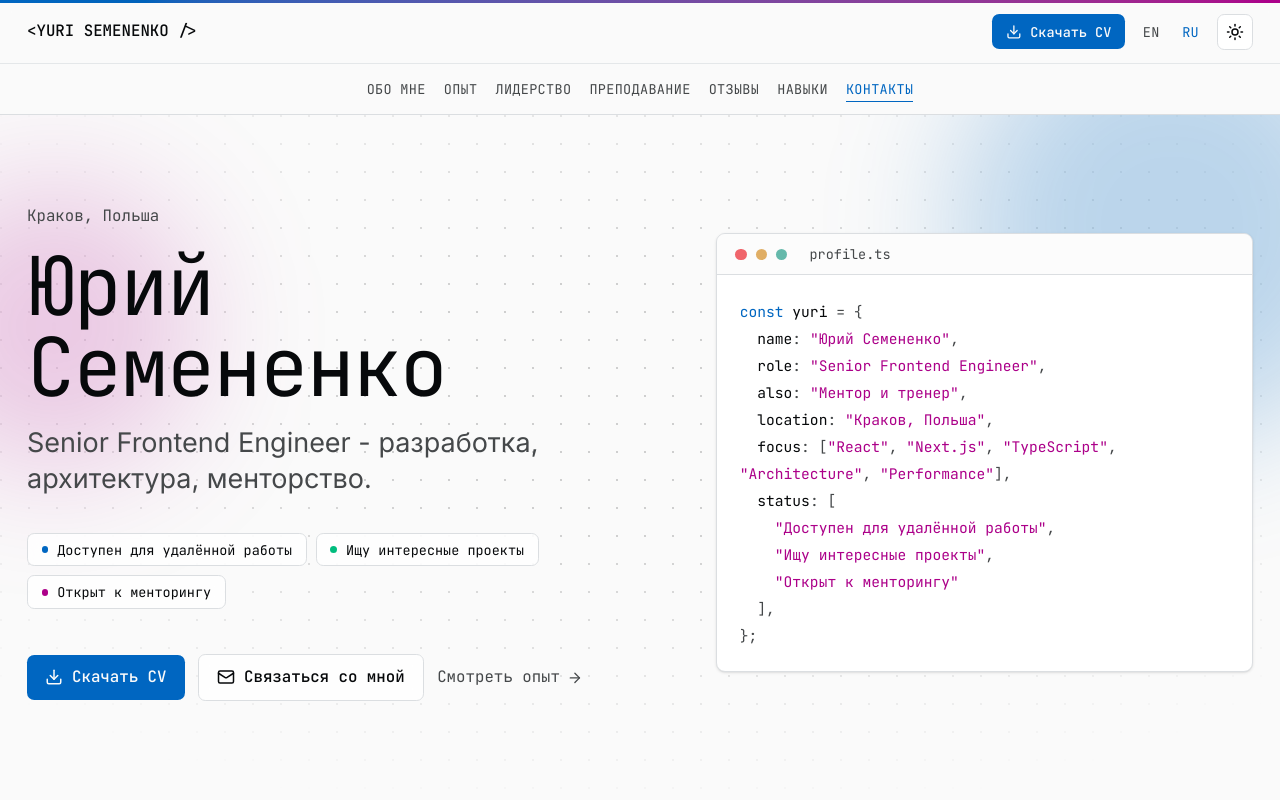
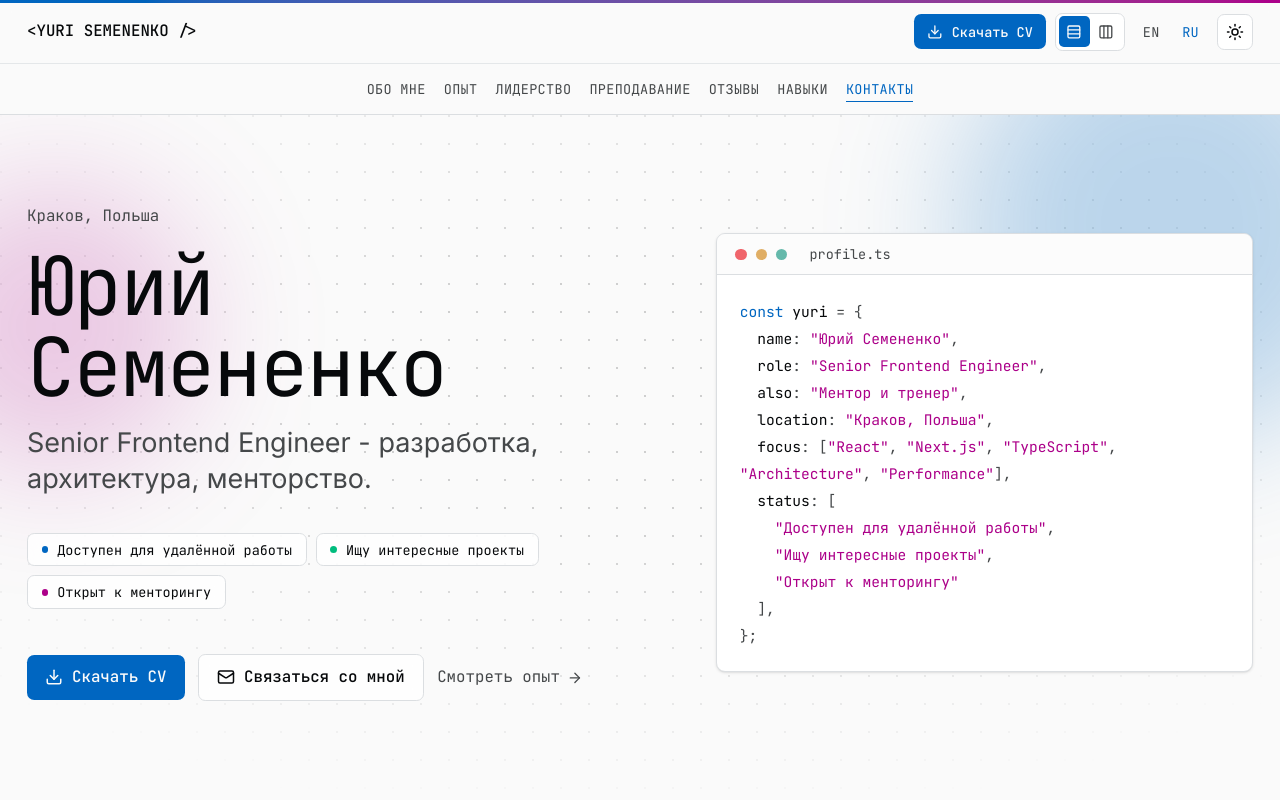
Before and after one commit to yuri-semenenko/personal-site, a Next.js app: page /ru in a window 1280 px wide. Shown: the top 800 px of the page. Built offline with nearby package versions, Linux system fonts and the light colour scheme.

Commit message:
feat: add persisted view mode preference

```diff
--- a/src/app/[locale]/page.tsx
+++ b/src/app/[locale]/page.tsx
@@ -3,6 +3,7 @@ import type { Locale } from "@/content/types";
 import { STATUS_VARIANTS } from "@/content/statuses";
 import { Header } from "@/components/header";
 import { Footer } from "@/components/footer";
+import { ViewModeProvider } from "@/components/view-mode";
 import { Hero } from "@/components/hero";
 import { AboutSection } from "@/components/sections/about";
 import { ExperienceSection } from "@/components/sections/experience";
@@ -50,8 +51,15 @@ export default async function Home({ params }: Props) {
     .map((s) => ({ key: s.key, label: ui.statusLabels[s.key], variant: STATUS_VARIANTS[s.key] }));
 
   return (
+    <ViewModeProvider>
       <div className="min-h-full flex flex-col">
-      <Header navigation={navigation} a11y={ui.a11y} locale={locale} localeSwitcher={ui.localeSwitcher} />
+        <Header
+          navigation={navigation}
+          a11y={ui.a11y}
+          locale={locale}
+          localeSwitcher={ui.localeSwitcher}
+          viewMode={ui.viewMode}
+        />
 
         <main className="flex-1">
           <Hero profile={profile} statuses={activeStatuses} emailContact={emailContact} />
@@ -79,5 +87,6 @@ export default async function Home({ params }: Props) {
 
         <Footer contacts={contacts.items} logo={navigation.logo} name={profile.name} />
       </div>
+    </ViewModeProvider>
   );
 }
--- a/src/components/header.tsx
+++ b/src/components/header.tsx
@@ -8,6 +8,7 @@ import { useActiveSection } from "@/hooks/use-active-section";
 import { ThemeToggle } from "@/components/theme-toggle";
 import { MobileMenu } from "@/components/mobile-menu";
 import { LocaleSwitcher } from "@/components/locale-switcher";
+import { ViewModeToggle } from "@/components/view-mode";
 import type { Locale, NavigationModel, UiModel } from "@/content/types";
 
 type Props = {
@@ -15,9 +16,10 @@ type Props = {
   a11y: UiModel["a11y"];
   locale: Locale;
   localeSwitcher: UiModel["localeSwitcher"];
+  viewMode: UiModel["viewMode"];
 };
 
-export function Header({ navigation, a11y, locale, localeSwitcher }: Props) {
+export function Header({ navigation, a11y, locale, localeSwitcher, viewMode }: Props) {
   const sectionIds = useMemo(
     () => navigation.items.map((item) => item.sectionId).filter((id): id is string => Boolean(id)),
     [navigation.items],
@@ -46,6 +48,7 @@ export function Header({ navigation, a11y, locale, localeSwitcher }: Props) {
               {downloadAction.label}
             </a>
           )}
+          <ViewModeToggle copy={viewMode} />
           <LocaleSwitcher locale={locale} localeSwitcher={localeSwitcher} />
           <ThemeToggle a11y={a11y} />
           <MobileMenu navigation={navigation} a11y={a11y} className="lg:hidden" />
--- /dev/null
+++ b/src/components/view-mode.tsx
@@ -0,0 +1,123 @@
+"use client";
+
+import { createContext, useContext, useMemo, useSyncExternalStore, type ReactNode } from "react";
+import { Columns3, Rows3 } from "lucide-react";
+import { cn } from "@/lib/utils";
+
+export type ViewMode = "vertical" | "horizontal";
+
+export type ViewModeCopy = {
+  label: string;
+  vertical: string;
+  horizontal: string;
+  switchToVertical: string;
+  switchToHorizontal: string;
+};
+
+type ViewModeContextValue = {
+  preference: ViewMode;
+  effectiveMode: ViewMode;
+  isDesktop: boolean;
+  setPreference: (mode: ViewMode) => void;
+};
+
+const DESKTOP_MEDIA_QUERY = "(min-width: 64rem)";
+const STORAGE_KEY = "view-mode";
+const STORAGE_CHANGE_EVENT = "view-mode-change";
+const ViewModeContext = createContext<ViewModeContextValue | null>(null);
+
+function readStoredPreference(): ViewMode {
+  if (typeof window === "undefined") return "vertical";
+  const stored = window.localStorage.getItem(STORAGE_KEY);
+  return stored === "horizontal" || stored === "vertical" ? stored : "vertical";
+}
+
+function subscribePreference(onStoreChange: () => void) {
+  window.addEventListener("storage", onStoreChange);
+  window.addEventListener(STORAGE_CHANGE_EVENT, onStoreChange);
+
+  return () => {
+    window.removeEventListener("storage", onStoreChange);
+    window.removeEventListener(STORAGE_CHANGE_EVENT, onStoreChange);
+  };
+}
+
+function getDesktopSnapshot() {
+  return window.matchMedia(DESKTOP_MEDIA_QUERY).matches;
+}
+
+function subscribeDesktop(onStoreChange: () => void) {
+  const mediaQuery = window.matchMedia(DESKTOP_MEDIA_QUERY);
+  mediaQuery.addEventListener("change", onStoreChange);
+
+  return () => mediaQuery.removeEventListener("change", onStoreChange);
+}
+
+export function ViewModeProvider({ children }: { children: ReactNode }) {
+  const preference = useSyncExternalStore<ViewMode>(subscribePreference, readStoredPreference, () => "vertical");
+  const isDesktop = useSyncExternalStore(subscribeDesktop, getDesktopSnapshot, () => false);
+
+  const setPreference = (mode: ViewMode) => {
+    window.localStorage.setItem(STORAGE_KEY, mode);
+    window.dispatchEvent(new Event(STORAGE_CHANGE_EVENT));
+  };
+
+  const effectiveMode: ViewMode = isDesktop ? preference : "vertical";
+  const value = useMemo(
+    () => ({ preference, effectiveMode, isDesktop, setPreference }),
+    [effectiveMode, isDesktop, preference],
+  );
+
+  return (
+    <ViewModeContext.Provider value={value}>
+      <div data-view-mode={effectiveMode}>{children}</div>
+    </ViewModeContext.Provider>
+  );
+}
+
+export function useViewMode() {
+  const value = useContext(ViewModeContext);
+  if (!value) {
+    throw new Error("useViewMode must be used within ViewModeProvider");
+  }
+  return value;
+}
+
+export function ViewModeToggle({ copy }: { copy: ViewModeCopy }) {
+  const { preference, setPreference } = useViewMode();
+
+  return (
+    <div
+      className="hidden items-center rounded-md border border-border bg-card p-0.5 text-muted-foreground lg:inline-flex"
+      role="group"
+      aria-label={copy.label}
+    >
+      <button
+        type="button"
+        aria-label={copy.switchToVertical}
+        aria-pressed={preference === "vertical"}
+        onClick={() => setPreference("vertical")}
+        className={cn(
+          "inline-flex h-7 w-7 items-center justify-center rounded-[calc(var(--radius-sm)*0.9)] transition-colors hover:text-foreground focus-visible:outline-none focus-visible:ring-2 focus-visible:ring-ring",
+          preference === "vertical" && "bg-primary text-primary-foreground hover:text-primary-foreground",
+        )}
+      >
+        <Rows3 className="h-3.5 w-3.5" />
+        <span className="sr-only">{copy.vertical}</span>
+      </button>
+      <button
+        type="button"
+        aria-label={copy.switchToHorizontal}
+        aria-pressed={preference === "horizontal"}
+        onClick={() => setPreference("horizontal")}
+        className={cn(
+          "inline-flex h-7 w-7 items-center justify-center rounded-[calc(var(--radius-sm)*0.9)] transition-colors hover:text-foreground focus-visible:outline-none focus-visible:ring-2 focus-visible:ring-ring",
+          preference === "horizontal" && "bg-primary text-primary-foreground hover:text-primary-foreground",
+        )}
+      >
+        <Columns3 className="h-3.5 w-3.5" />
+        <span className="sr-only">{copy.horizontal}</span>
+      </button>
+    </div>
+  );
+}
--- a/src/content/en/ui.ts
+++ b/src/content/en/ui.ts
@@ -52,6 +52,13 @@ export const ui: UiModel = {
     ariaLabel: "Language",
     names: { en: "EN", ru: "RU", pl: "PL", be: "BE" },
   },
+  viewMode: {
+    label: "View mode",
+    vertical: "Vertical",
+    horizontal: "Horizontal",
+    switchToVertical: "Switch to vertical view",
+    switchToHorizontal: "Switch to horizontal view",
+  },
   a11y: {
     primaryNav: "Primary",
     mobileNav: "Mobile",
--- a/src/content/ru/ui.ts
+++ b/src/content/ru/ui.ts
@@ -52,6 +52,13 @@ export const ui: UiModel = {
     ariaLabel: "Язык",
     names: { en: "EN", ru: "RU", pl: "PL", be: "BE" },
   },
+  viewMode: {
+    label: "Режим отображения",
+    vertical: "Вертикальный",
+    horizontal: "Горизонтальный",
+    switchToVertical: "Переключить на вертикальный вид",
+    switchToHorizontal: "Переключить на горизонтальный вид",
+  },
   a11y: {
     primaryNav: "Основная",
     mobileNav: "Мобильная",
--- a/src/content/types.ts
+++ b/src/content/types.ts
@@ -270,6 +270,13 @@ export interface UiModel {
     /** Short display names keyed by locale (e.g. "EN", "RU"). */
     names: Record<Locale, string>;
   };
+  viewMode: {
+    label: string;
+    vertical: string;
+    horizontal: string;
+    switchToVertical: string;
+    switchToHorizontal: string;
+  };
   a11y: {
     primaryNav: string;
     mobileNav: string;
```
Also changed, not shown: 2 other files (tests, documents, lock files or other folders). Lines whose indentation alone changed are shown as unchanged.
